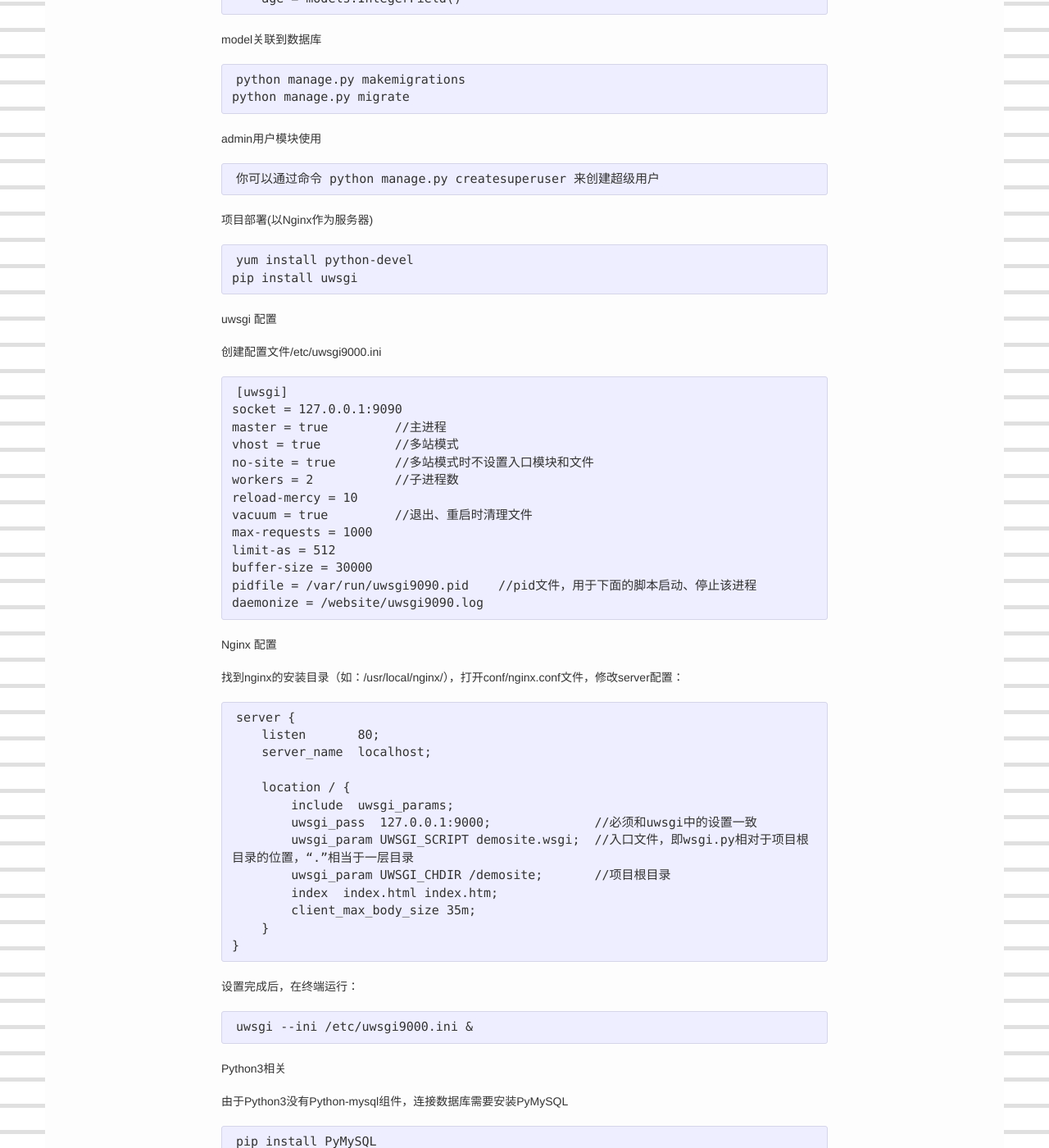
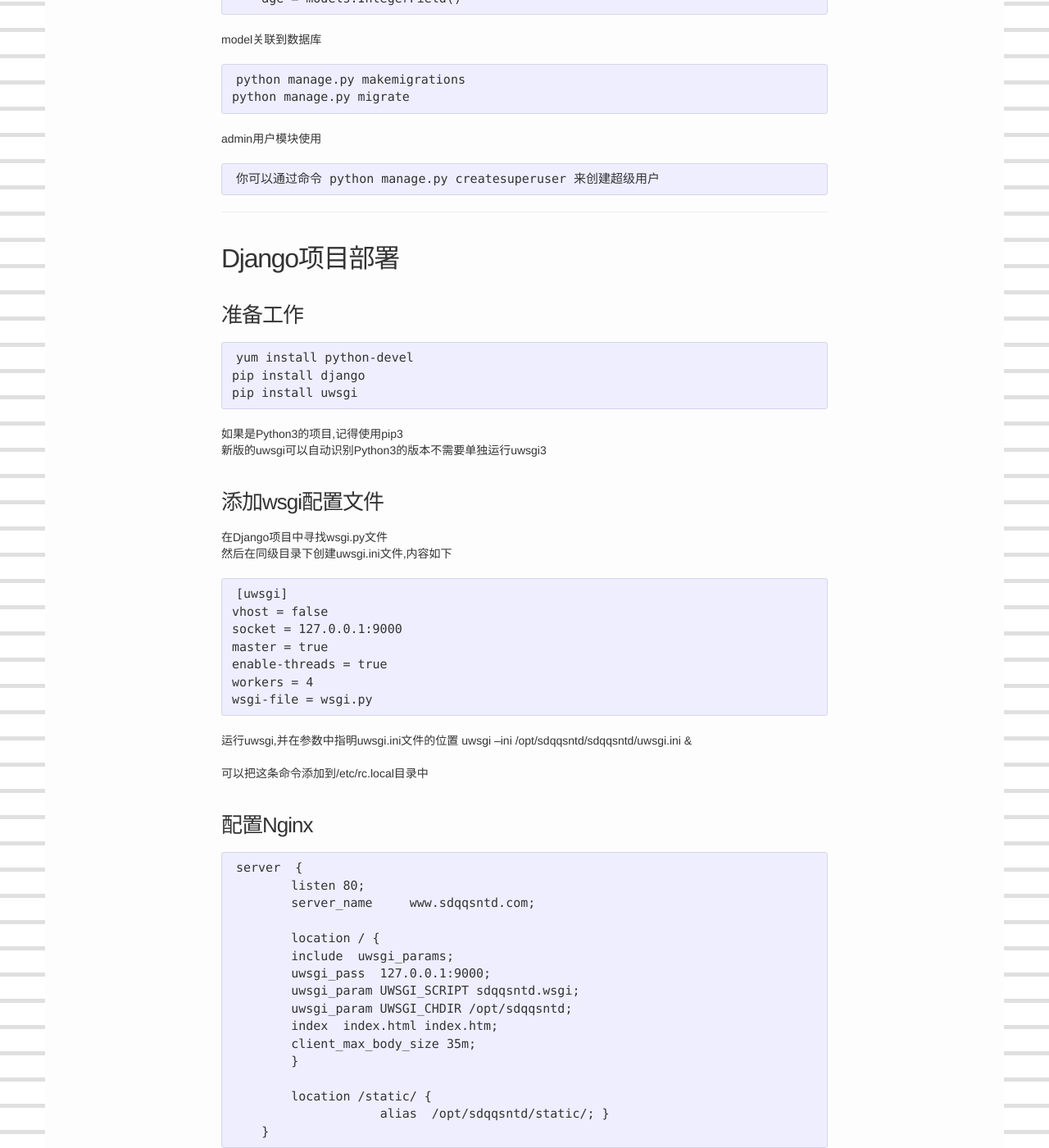
Before and after one commit to viator42/viator42.github.io, a Jekyll site: the page built from _posts/2018-1-27-python-django.markdown, in a window 1280 px wide and 1400 px high, scrolled down 1861 px. Shown: the whole window at 82% size. Built offline with Jekyll 4.4.1, drawn with Linux system fonts in a browser that asks for light colours; some of the changed text lies outside the part shown.

Commit message:
update post

```diff
--- a/_posts/2018-1-27-python-django.markdown
+++ b/_posts/2018-1-27-python-django.markdown
@@ -78,50 +78,62 @@
 
     你可以通过命令 python manage.py createsuperuser 来创建超级用户
 
-项目部署(以Nginx作为服务器)
+--------
+
+## Django项目部署
+
+### 准备工作
 
     yum install python-devel
+    pip install django
     pip install uwsgi
 
-uwsgi 配置
+如果是Python3的项目,记得使用pip3
+新版的uwsgi可以自动识别Python3的版本不需要单独运行uwsgi3
 
-创建配置文件/etc/uwsgi9000.ini
+### 添加wsgi配置文件
+
+在Django项目中寻找wsgi.py文件
+然后在同级目录下创建uwsgi.ini文件,内容如下
 
     [uwsgi]
-    socket = 127.0.0.1:9090
-    master = true         //主进程
-    vhost = true          //多站模式
-    no-site = true        //多站模式时不设置入口模块和文件
-    workers = 2           //子进程数
-    reload-mercy = 10
-    vacuum = true         //退出、重启时清理文件
-    max-requests = 1000
-    limit-as = 512
-    buffer-size = 30000
-    pidfile = /var/run/uwsgi9090.pid    //pid文件，用于下面的脚本启动、停止该进程
-    daemonize = /website/uwsgi9090.log
+    vhost = false
+    socket = 127.0.0.1:9000
+    master = true
+    enable-threads = true
+    workers = 4
+    wsgi-file = wsgi.py
 
-Nginx 配置
+运行uwsgi,并在参数中指明uwsgi.ini文件的位置
+uwsgi --ini /opt/sdqqsntd/sdqqsntd/uwsgi.ini &
 
-找到nginx的安装目录（如：/usr/local/nginx/），打开conf/nginx.conf文件，修改server配置：
+可以把这条命令添加到/etc/rc.local目录中
 
-    server {
-        listen       80;
-        server_name  localhost;
+### 配置Nginx
 
-        location / {
+    server  {
+            listen 80;
+            server_name     www.sdqqsntd.com;
+
+            location / {
             include  uwsgi_params;
-            uwsgi_pass  127.0.0.1:9000;              //必须和uwsgi中的设置一致
-            uwsgi_param UWSGI_SCRIPT demosite.wsgi;  //入口文件，即wsgi.py相对于项目根目录的位置，“.”相当于一层目录
-            uwsgi_param UWSGI_CHDIR /demosite;       //项目根目录
+            uwsgi_pass  127.0.0.1:9000;
+            uwsgi_param UWSGI_SCRIPT sdqqsntd.wsgi;
+            uwsgi_param UWSGI_CHDIR /opt/sdqqsntd;
             index  index.html index.htm;
             client_max_body_size 35m;
+            }
+
+            location /static/ {
+                        alias  /opt/sdqqsntd/static/; }
         }
-    }
 
-设置完成后，在终端运行：
+由于wsgi和nginx是使用socket进行通信,端口必须设置成相同的
+静态文件目录也需要单独设置
 
-    uwsgi --ini /etc/uwsgi9000.ini &
+重新启动Nginx,配置完成
+
+--------
 
 Python3相关
 
```
